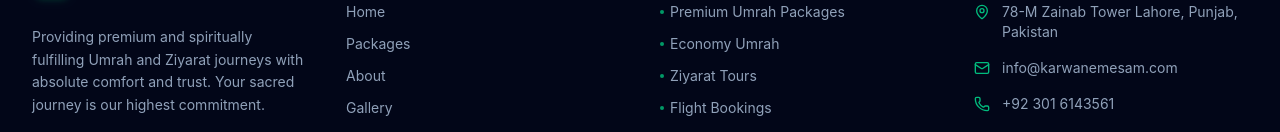
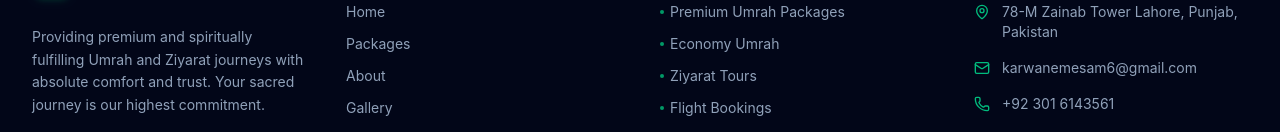
Before and after one commit to Muhammad346588/Karwan-e-Mesam, a React (Vite) app: page /about in a window 1280 px wide. Shown: the part 4177-4309 px from the top of the page. Built offline with nearby package versions, Linux system fonts and the light colour scheme.

Commit message:
feat: added new premium AI background video

```diff
--- a/src/components/sections/HeroSection.jsx
+++ b/src/components/sections/HeroSection.jsx
@@ -1,5 +1,5 @@
 import { useEffect, useRef, useState } from "react";
-import bgVideo from "../../assets/videos/hero.mp4";
+import bgVideo from "../../assets/videos/hero2.mp4";
 import { Button } from "../ui/button";
 import { Phone, MessageCircle } from "lucide-react";
 import { toast } from "sonner";
--- a/src/components/shared/Footer.jsx
+++ b/src/components/shared/Footer.jsx
@@ -145,7 +145,7 @@
                   href="mailto:info@karwanemesam.com"
                   className="hover:text-emerald-400 transition"
                 >
-                  info@karwanemesam.com
+                  karwanemesam6@gmail.com
                 </a>
               </div>
 
```
Also changed, not shown: 2 other files (tests, documents, lock files or other folders).
